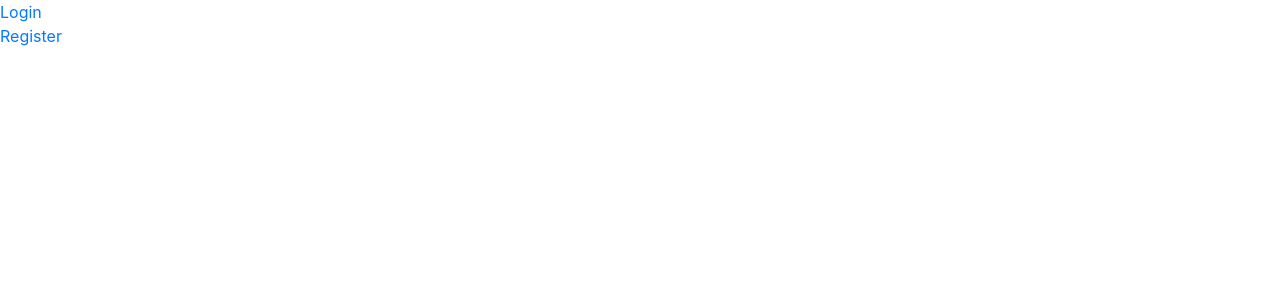
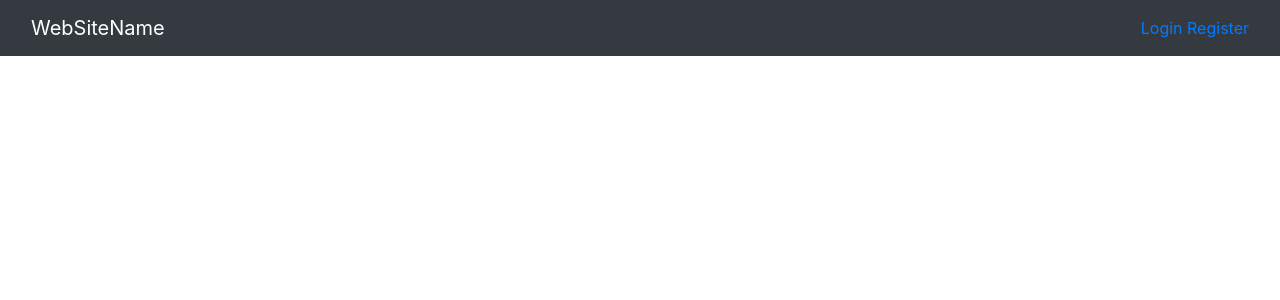
Before and after one commit to shubidubapp/Prusias, a Flask app: page / in a window 1280 px wide. Before the commit the part shown is almost empty. Shown: the top 300 px of the page. Run offline with Flask 2, Linux system fonts and the light colour scheme; some libraries are stand-ins or nearby versions.

Commit message:
Navbar added and redirections handled

```diff
--- a/src/controller.py
+++ b/src/controller.py
@@ -137,11 +137,12 @@ def update_(username):
 @login_required
 def logout():
     logout_user()
-    return 'OK'
+    return redirect(url_for('index'))
 
 
 @app.route("/dbc")
 def createdb():
     db.drop_all()
     db.create_all()
-    return "OK"
+    flash("Database created", "success")
+    return redirect(url_for('login_get'))
--- /dev/null
+++ b/src/static/css/base.css
@@ -0,0 +1,4 @@
+nav{
+    overflow: hidden;
+    width: 100%;
+}
--- a/src/templates/base.html.j2
+++ b/src/templates/base.html.j2
@@ -5,11 +5,30 @@
     {% block styles %}
     <link rel="stylesheet" href="{{ url_for('static', filename='css/bootstrap.min.css') }}">
     <link rel="stylesheet" href="{{ url_for('static', filename='css/all.css') }}">
+    <link rel="stylesheet" href="{{ url_for('static', filename='css/base.css') }}">
     <script src="{{ url_for('static', filename='js/jquery.min.js') }}"></script>
     {% endblock %}
   </head>
   <body>
 {% block navbar %}
+         <nav class="navbar navbar-dark bg-dark fixed-top">
+        <div class="container-fluid">
+            <div class="navbar-header">
+              <a class="navbar-brand" href="{{ url_for('index') }}">WebSiteName</a>
+            </div>
+        <form>
+            {% if current_user.username%}
+                <div id="logout">
+                    <a href="{{ url_for('logout') }}" class="button">Logout</a>
+                </div>
+            {% else %}
+                    <a href="{{ url_for('login_get') }}" class="button">Login</a>
+                    <a href="{{ url_for('register_get') }}" class="button">Register</a>
+            {% endif %}
+        </form>
+        </div>
+     </nav>
+
 {% endblock %}
 
     {% block content %}
```
